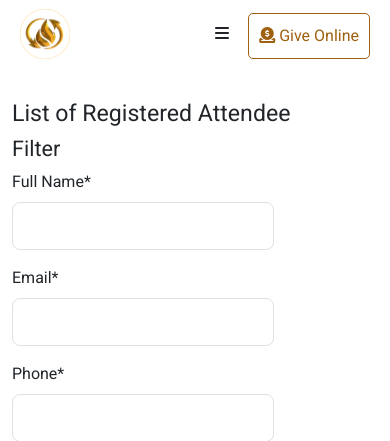
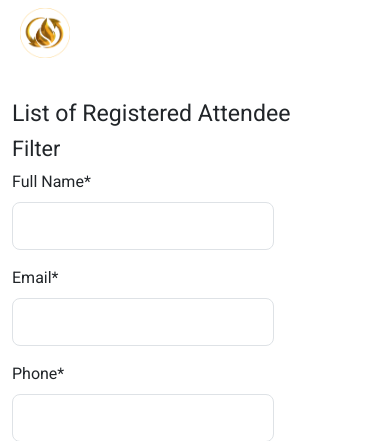
Before and after one commit to EsaKris/R2R, a Django app: page /AttendeeListView/ in a window 390 px wide. Shown: the top 441 px of the page. Run offline with Django 4.2, Linux system fonts and the light colour scheme; a user stored in the database is signed in; data comes from the database, SQL or seed files in the repository; some libraries are stand-ins or nearby versions.

Commit message:
modified:   templates/base.html

```diff
--- a/templates/base.html
+++ b/templates/base.html
@@ -43,7 +43,7 @@
         <style>
             @media screen and (max-width:960px) {
                 .ph{
-                    display: none;
+                    display: none !important;
                 }
             }
         </style>
```
